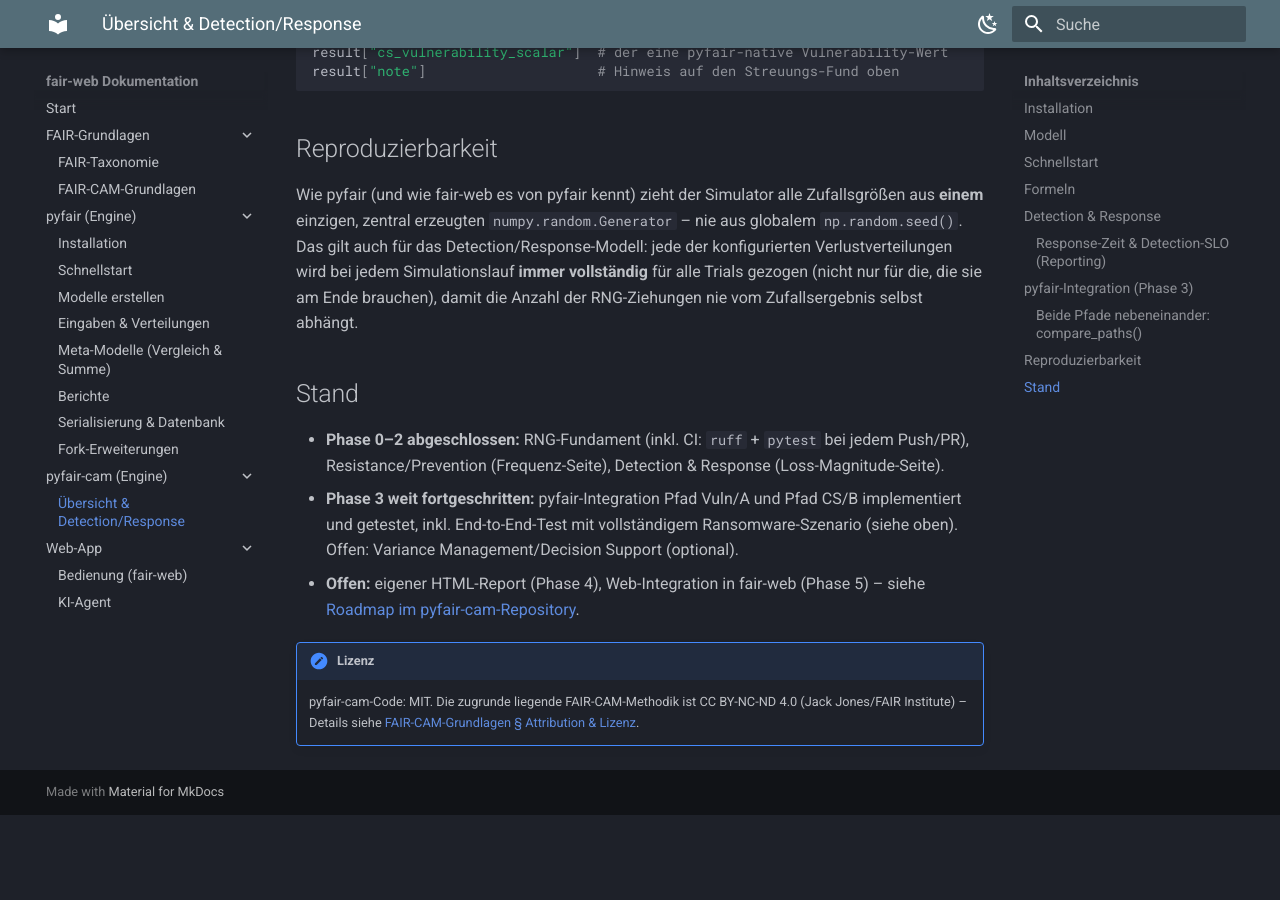
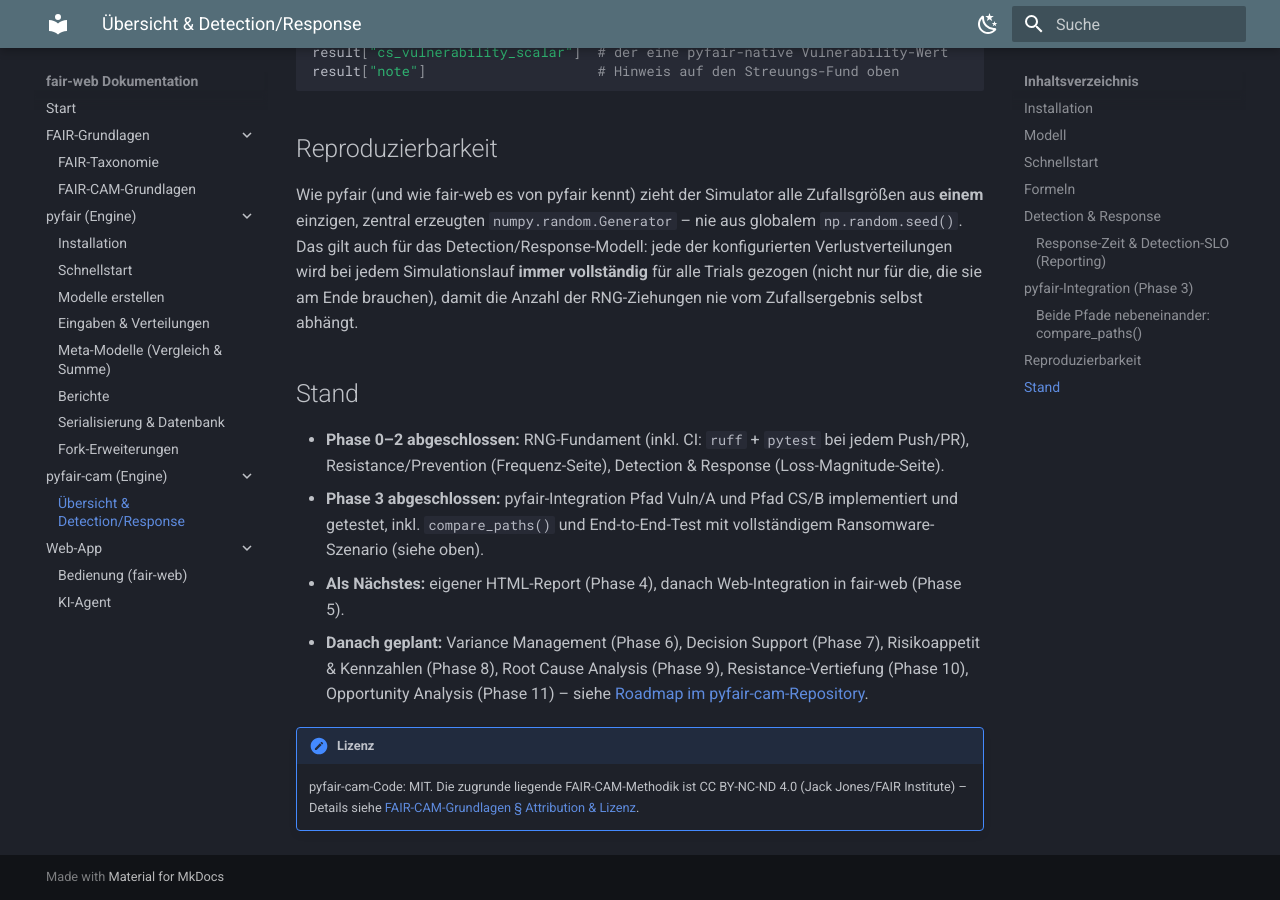
Before and after one commit to neoprehn/fair-web, an MkDocs documentation site: the page built from docs/pyfair-cam.md, in a window 1280 px wide and 900 px high, scrolled down 4055 px. Built offline with MkDocs 1.6.1 and Material for MkDocs 9.7.7, drawn with Linux system fonts in a browser that asks for light colours; before the commit the page ends 4870 px from its top, so only the background shows below that.

Commit message:
Doku: Phase 3 abgeschlossen, neue Phasen 6-11 im Stand-Abschnitt ergaenzt
Co-Authored-By: Claude Opus 5 <noreply@anthropic.com>

```diff
--- a/docs/pyfair-cam.md
+++ b/docs/pyfair-cam.md
@@ -210,12 +210,15 @@ RNG-Ziehungen nie vom Zufallsergebnis selbst abhängt.
 - **Phase 0–2 abgeschlossen:** RNG-Fundament (inkl. CI: `ruff` + `pytest` bei
   jedem Push/PR), Resistance/Prevention (Frequenz-Seite), Detection & Response
   (Loss-Magnitude-Seite).
-- **Phase 3 weit fortgeschritten:** pyfair-Integration Pfad Vuln/A und Pfad
-  CS/B implementiert und getestet, inkl. End-to-End-Test mit vollständigem
-  Ransomware-Szenario (siehe oben). Offen: Variance Management/Decision
-  Support (optional).
-- **Offen:** eigener HTML-Report (Phase 4), Web-Integration in fair-web
-  (Phase 5) – siehe
+- **Phase 3 abgeschlossen:** pyfair-Integration Pfad Vuln/A und Pfad CS/B
+  implementiert und getestet, inkl. `compare_paths()` und End-to-End-Test mit
+  vollständigem Ransomware-Szenario (siehe oben).
+- **Als Nächstes:** eigener HTML-Report (Phase 4), danach Web-Integration in
+  fair-web (Phase 5).
+- **Danach geplant:** Variance Management (Phase 6), Decision Support
+  (Phase 7), Risikoappetit & Kennzahlen (Phase 8), Root Cause Analysis
+  (Phase 9), Resistance-Vertiefung (Phase 10), Opportunity Analysis
+  (Phase 11) – siehe
   [Roadmap im pyfair-cam-Repository](https://github.com/neoprehn/pyfair-cam/blob/main/ROADMAP.md).
 
 !!! note "Lizenz"
```
